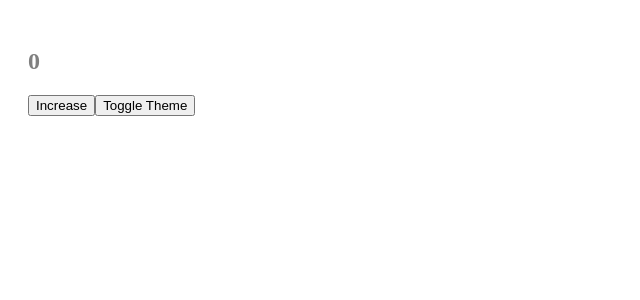
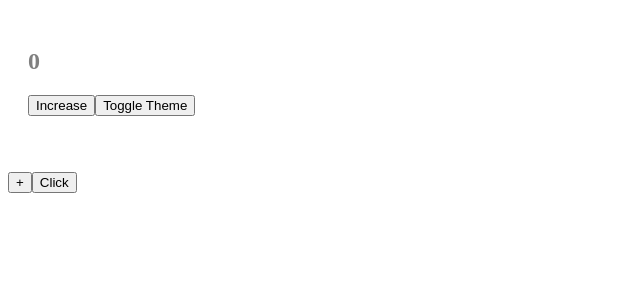
Before and after one commit to AkashSingh8391/React, a React (Vite) app: page / in a window 1280 px wide. Shown: the top 300 px of the page, without its empty margins (0-640 px from the left). Built offline with nearby package versions, Linux system fonts and the light colour scheme.

Commit message:
use of useCallback hook

```diff
--- a/src/App.jsx
+++ b/src/App.jsx
@@ -1,10 +1,16 @@
 
 import UseMem from "./Memo/useMem";
+
+import Parent from "./Memo/Parent";
 
 function App() {
   return (
     <div>
       <UseMem/>
+      <br />
+      <br />
+      <Parent></Parent>
+
        </div>
   );
 }
--- /dev/null
+++ b/src/Memo/Child.jsx
@@ -0,0 +1,9 @@
+import React from "react";
+
+
+const Child = React.memo(({ onClick }) => {
+  console.log("Child rendered");
+  return <button onClick={onClick}>Click</button>;
+});
+
+export default Child;
--- /dev/null
+++ b/src/Memo/Parent.jsx
@@ -0,0 +1,19 @@
+import { useState, useCallback } from "react";
+import Child from "./Child";
+
+function Parent() {
+  const [count, setCount] = useState(0);
+
+  const handleClick = useCallback(() => {
+    alert("Button clicked");
+  }, []);
+
+  return (
+    <>
+      <button onClick={() => setCount(c => c + 1)}>+</button>
+      <Child onClick={handleClick} />
+    </>
+  );
+}
+
+export default Parent;
```
